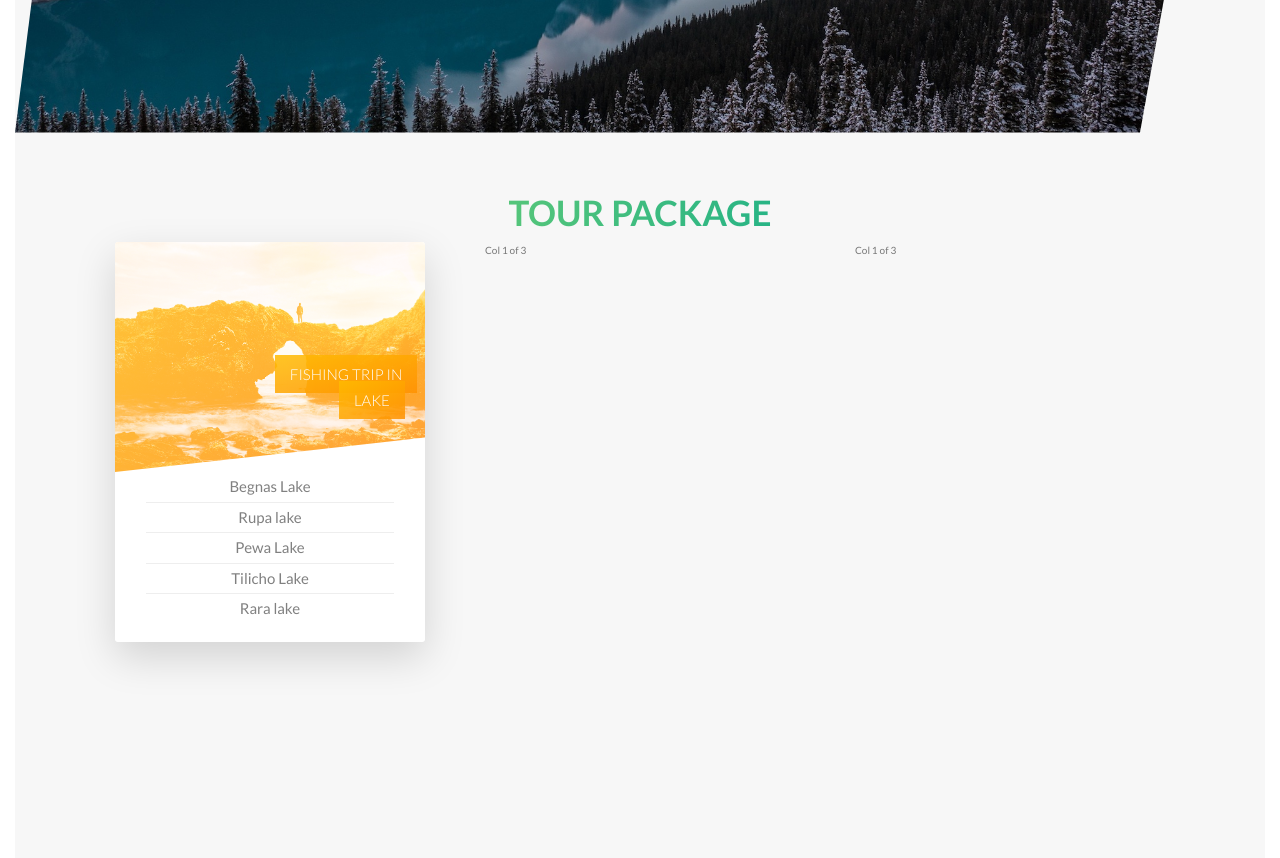
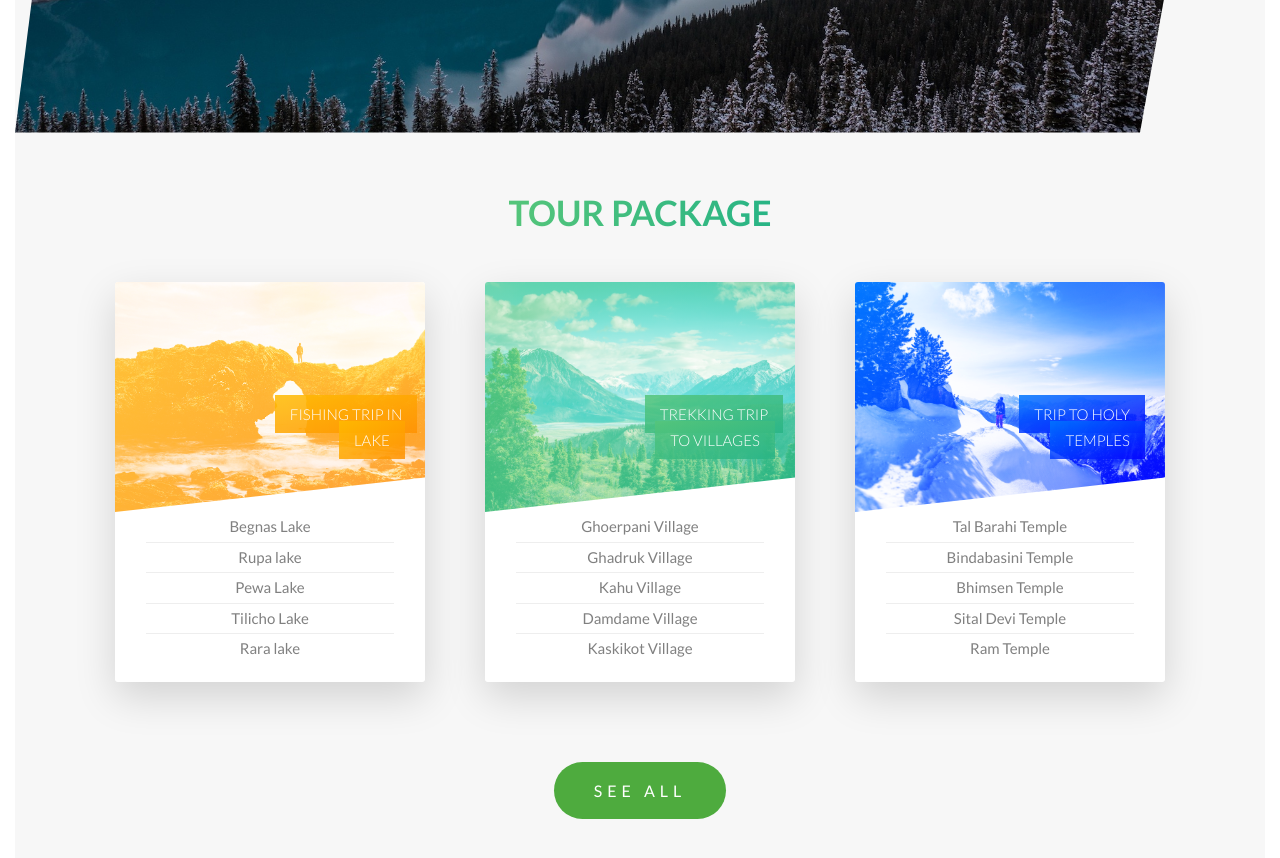
Before and after one commit to yobin7364/PokharaFlys, a website: page index.html in a window 1280 px wide. Shown: the part 1960-2818 px from the top of the page. Drawn offline with Linux system fonts and the light colour scheme.

Commit message:
finish rotate card

```diff
--- a/index.html
+++ b/index.html
@@ -116,7 +116,7 @@
         </div>
 
         <section class="section-tours">
-            <div class="u-center-text u-margin-bottom-8">
+            <div class="u-center-text u-margin-bottom-medium">
                 <h2 class="heading-secondary">
                     Tour Package
                 </h2>
@@ -131,7 +131,7 @@
                             </div>
                             <h4 class="card__heading">
                                 <span class="card__heading--span card__heading--span--1">
-                                fishing trip in lake
+                                    fishing trip in lake
                                 </span>
                             </h4>
                             <div class="card__details">
@@ -145,16 +145,83 @@
                             </div>
                         </div>
                         <div class="card__side card__side--back card__side--back-1">
-                            back
+                            <div class="card__cta">
+                                <div class="card__price-box">
+                                    <p class="card__price-only">Only</p>
+                                    <p class="card__price-value">$234</p>
+                                </div>
+                                <a href="#" class="btn btn--white">BOOK NOW!</a>
+                            </div>
                         </div>
                     </div>
                 </div>
                 <div class="col-1-of-3">
-                    Col 1 of 3
+                    <div class="card">
+                        <div class="card__side card__side--front">
+                            <div class="card__picture card__picture--2">
+
+                            </div>
+                            <h4 class="card__heading">
+                                <span class="card__heading--span card__heading--span--2">
+                                    Trekking Trip to Villages
+                                </span>
+                            </h4>
+                            <div class="card__details">
+                                <ul>
+                                    <li>Ghoerpani Village</li>
+                                    <li>Ghadruk Village</li>
+                                    <li>Kahu Village</li>
+                                    <li>Damdame Village</li>
+                                    <li>Kaskikot Village</li>
+                                </ul>
+                            </div>
+                        </div>
+                        <div class="card__side card__side--back card__side--back-2">
+                            <div class="card__cta">
+                                <div class="card__price-box">
+                                    <p class="card__price-only">Only</p>
+                                    <p class="card__price-value">$234</p>
+                                </div>
+                                <a href="#" class="btn btn--white">BOOK NOW!</a>
+                            </div>
+                        </div>
+                    </div>
                 </div>
                 <div class="col-1-of-3">
-                    Col 1 of 3
+                    <div class="card">
+                        <div class="card__side card__side--front">
+                            <div class="card__picture card__picture--3">
+
+                            </div>
+                            <h4 class="card__heading">
+                                <span class="card__heading--span card__heading--span--3">
+                                    Trip to Holy Temples
+                                </span>
+                            </h4>
+                            <div class="card__details">
+                                <ul>
+                                    <li>Tal Barahi Temple</li>
+                                    <li>Bindabasini Temple</li>
+                                    <li>Bhimsen Temple</li>
+                                    <li>Sital Devi Temple</li>
+                                    <li>Ram Temple</li>
+                                </ul>
+                            </div>
+                        </div>
+                        <div class="card__side card__side--back card__side--back-3">
+                            <div class="card__cta">
+                                <div class="card__price-box">
+                                    <p class="card__price-only">Only</p>
+                                    <p class="card__price-value">$234</p>
+                                </div>
+                                <a href="#" class="btn btn--white">BOOK NOW!</a>
+                            </div>
+                        </div>
+                    </div>
                 </div>
+            </div>
+            <div class="u-center-text u-margin-bottom-8">
+                <a href="#" class="btn btn--green">See all</a>
             </div>
         </section>
 
--- a/sass/components/_button.scss
+++ b/sass/components/_button.scss
@@ -33,6 +33,14 @@
 		letter-spacing: 0.5rem;
 		&::after {
 			background-color: #fff;
+		}
+	}
+	&--green {
+		background-color: $color-primary;
+		color: white;
+		letter-spacing: 0.5rem;
+		&::after {
+			background-color: $color-primary;
 		}
 	}
 
--- a/sass/components/card.scss
+++ b/sass/components/card.scss
@@ -25,6 +25,12 @@
 			&-1 {
 				background-image: linear-gradient(to right bottom, $color-secondary-light, $color-secondary-dark);
 			}
+			&-2 {
+				background-image: linear-gradient(to right bottom, $color-primary-light, $color-primary-dark);
+			}
+			&-3 {
+				background-image: linear-gradient(to right bottom, $color-tertiary-light, $color-tertiary-dark);
+			}
 		}
 	}
 	&:hover &__side--front {
@@ -45,10 +51,12 @@
 				url(../img/nat-5.jpg);
 		}
 		&--2 {
-			background-image: url(../img/nat-5.jpg);
+			background-image: linear-gradient(to right bottom, $color-primary-light, $color-primary-dark),
+				url(../img/nat-6.jpg);
 		}
 		&--3 {
-			background-image: url(../img/nat-5.jpg);
+			background-image: linear-gradient(to right bottom, $color-tertiary-light, $color-tertiary-dark),
+				url(../img/nat-7.jpg);
 		}
 	}
 	&__heading {
@@ -74,6 +82,20 @@
 				rgba($color-secondary-dark, .85)
 			);
 		}
+		&--2 {
+			background-image: linear-gradient(
+				to right bottom,
+				rgba($color-primary-light, .85),
+				rgba($color-primary-dark, .85)
+			);
+		}
+		&--3 {
+			background-image: linear-gradient(
+				to right bottom,
+				rgba($color-tertiary-light, .85),
+				rgba($color-tertiary-dark, .85)
+			);
+		}
 	}
 
 	&__details {
@@ -91,4 +113,24 @@
 			}
 		}
 	}
+	&__cta {
+		position: absolute;
+		top: 50%;
+		left: 50%;
+		transform: translate(-50%, -50%);
+		width: 90%;
+		text-align: center;
+	}
+	&__price-box {
+		color: white;
+		margin-bottom: 8rem;
+	}
+	&__price-only {
+		font-size: 1.5rem;
+		text-transform: uppercase;
+	}
+	&__price-value {
+		font-size: 6rem;
+		font-weight: 200;
+	}
 }
--- a/sass/pages/_home.scss
+++ b/sass/pages/_home.scss
@@ -14,5 +14,5 @@
 
 .section-tours {
 	background-color: $color-grey-light;
-	padding: 5rem 0 50rem 0;
+	padding: 5rem 0 15rem 0;
 }
```
Also changed, not shown: css/style.css.
